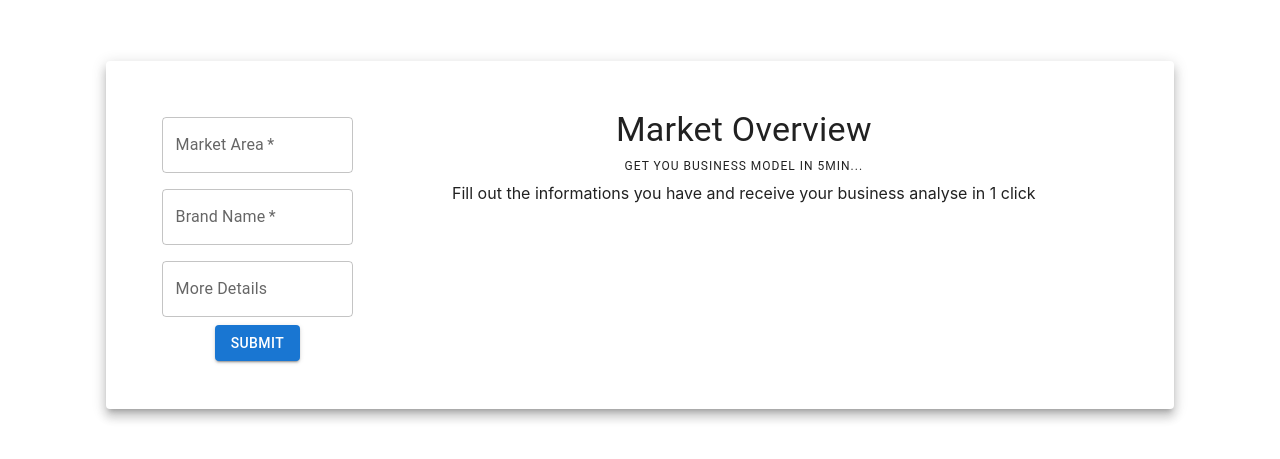
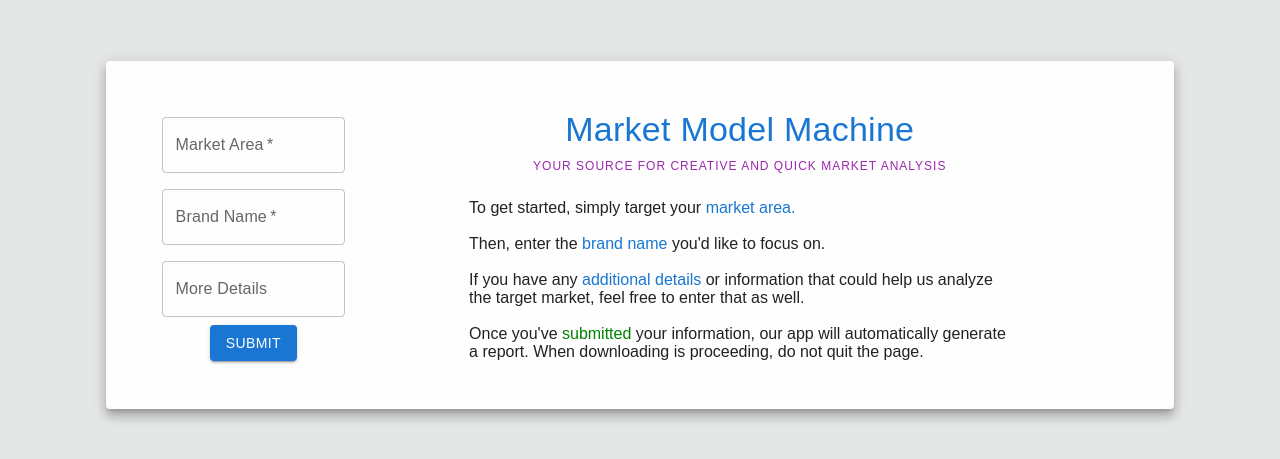
Before and after one commit to lamachina/bizbiz, a React (Create React App) app: page / in a window 1280 px wide. Shown: the part 165-624 px from the top of the page. Built offline with nearby package versions, Linux system fonts and the light colour scheme.

Commit message:
apikey changes

```diff
--- a/src/App.css
+++ b/src/App.css
@@ -4,10 +4,17 @@
   align-items: center;
   justify-content: center;
   height: 100%;
+  background-color: #e5e7e6
 }
+
+@import url('https://fonts.googleapis.com/css2?family=Russo+One&display=swap');
 
 html {
   height: 100%;
+}
+
+* {
+  font-family: 'Russo One', sans-serif !important;
 }
 
 #root {
@@ -26,7 +33,7 @@ html {
 }
 
 .App-header {
-  background-color: #282c34;
+  background-color: #e5e7e6;
   min-height: 100vh;
   display: flex;
   flex-direction: column;
--- a/src/comp/Form.js
+++ b/src/comp/Form.js
@@ -1,4 +1,4 @@
-import { Button, Grid, Paper, TextField, Typography } from '@mui/material';
+import { Button, CircularProgress, Grid, Paper, TextField, Typography } from '@mui/material';
 import jsPDF from 'jspdf';
 import React, { useState } from 'react'
 
@@ -7,6 +7,7 @@ function Form() {
     const [marketArea, setMarketArea] = useState('');
     const [brandName, setBrandName] = useState('');
     const [moreDetails, setMoreDetails] = useState('');
+    const [isLoading, setIsLoading] = useState(false);
     const [rep1, setrep1] = useState("")
     //const [rep2, setrep2] = useState("")
     const [rep2f, setrep2f] = useState("")
@@ -71,6 +72,7 @@ function Form() {
 
     const handleSubmit = async (event) => {
         event.preventDefault();
+        setIsLoading(true);
 
         const response = await fetch('https://api.openai.com/v1/completions', {
             method: 'POST',
@@ -96,6 +98,7 @@ function Form() {
         const generatedText = json.choices[0].text;
         setrep1(generatedText)
         console.log(generatedText);
+        setIsLoading(false);
         // do something with the generated
         //handleResponse(generatedText);
         handleDownload(generatedText)
@@ -104,7 +107,7 @@ function Form() {
     return (
         <>
             <Grid container display='flex' justifyContent='center' direction='column' justifyItems='center' alignItems='center' alignContent="center" padding='2rem' >
-                <Paper elevation={8} sx={{ padding: "3rem", width: "80%", display: "flex", justifyContent: "left" }}>
+                <Paper elevation={8} sx={{ padding: "3rem", width: "80%", display: "flex", justifyContent: "left", backgroundColor: "#FEFEFE" }}>
                     <form onSubmit={handleSubmit}>
                         <Grid p={1}>
                             <TextField
@@ -132,14 +135,19 @@ function Form() {
                                 onChange={(event) => setMoreDetails(event.target.value)}
                             />
                         </Grid>
-                        <Button type="submit" variant="contained" color="primary">
-                            Submit
-                        </Button>
+
+                        {isLoading ? <CircularProgress /> :
+                            <Button type="submit" variant="contained" color="primary">
+                                Submit
+                            </Button>}
                     </form>
-                    <Grid container direction="column" >
-                        <Typography variant='h4'>Market Overview</Typography>
-                        <Typography variant='overline'>Get you business model in 5min...</Typography>
-                        <Typography variant='body'>Fill out the informations you have and receive your business analyse in 1 click</Typography>
+                    <Grid container direction="column" display="flex" justifyContent="left" alignItems="center">
+                        <Typography color="primary" variant='h4'>Market Model Machine</Typography>
+                        <Typography pb="1rem" color="secondary" variant='overline'>your source for creative and quick market analysis</Typography>
+                        <Typography textAlign="start" width="70%" variant='body'>To get started, simply target your <span style={{ color: "#1976d2", }}> market area.</span> <br /><br />
+                            Then, enter the <span style={{ color: "#1976d2" }}>brand name</span> you'd like to focus on.<br /><br />
+                            If you have any <span style={{ color: "#1976d2" }}>additional details</span> or information that could help us analyze the target market, feel free to enter that as well.<br /><br />
+                            Once you've <span style={{ color: "green" }}>submitted</span> your information, our app will automatically generate a report. When downloading is proceeding, do not quit the page.</Typography>
                         {/* <Button onClick={handleDownload}>Download PDF</Button> */}
                     </Grid>
                 </Paper>
```
